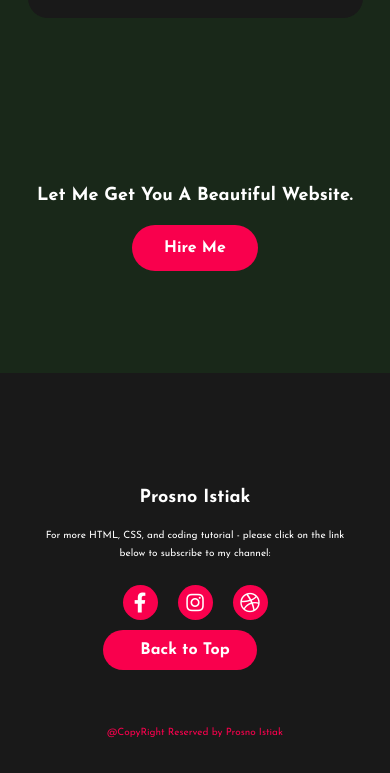
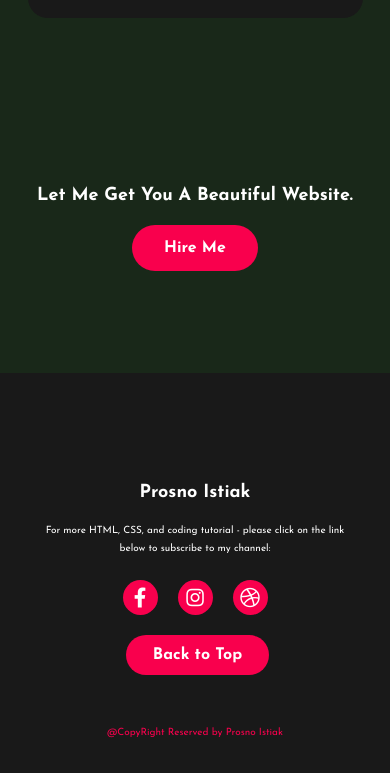
Before and after one commit to Prosno63/Portfolio.Istiak, a plain HTML site: page index.html in a window 390 px wide. Shown: the part 4413-5186 px from the top of the page. Drawn offline with Linux system fonts and the light colour scheme.

Commit message:
update style.css

```diff
--- a/css/style.css
+++ b/css/style.css
@@ -635,7 +635,7 @@ footer p:nth-child(2){
 
 	}
 
-	.btn-end{
+	.backtoTop{
 
 		padding-left: 35px;
 		padding-top: 10px;
```
